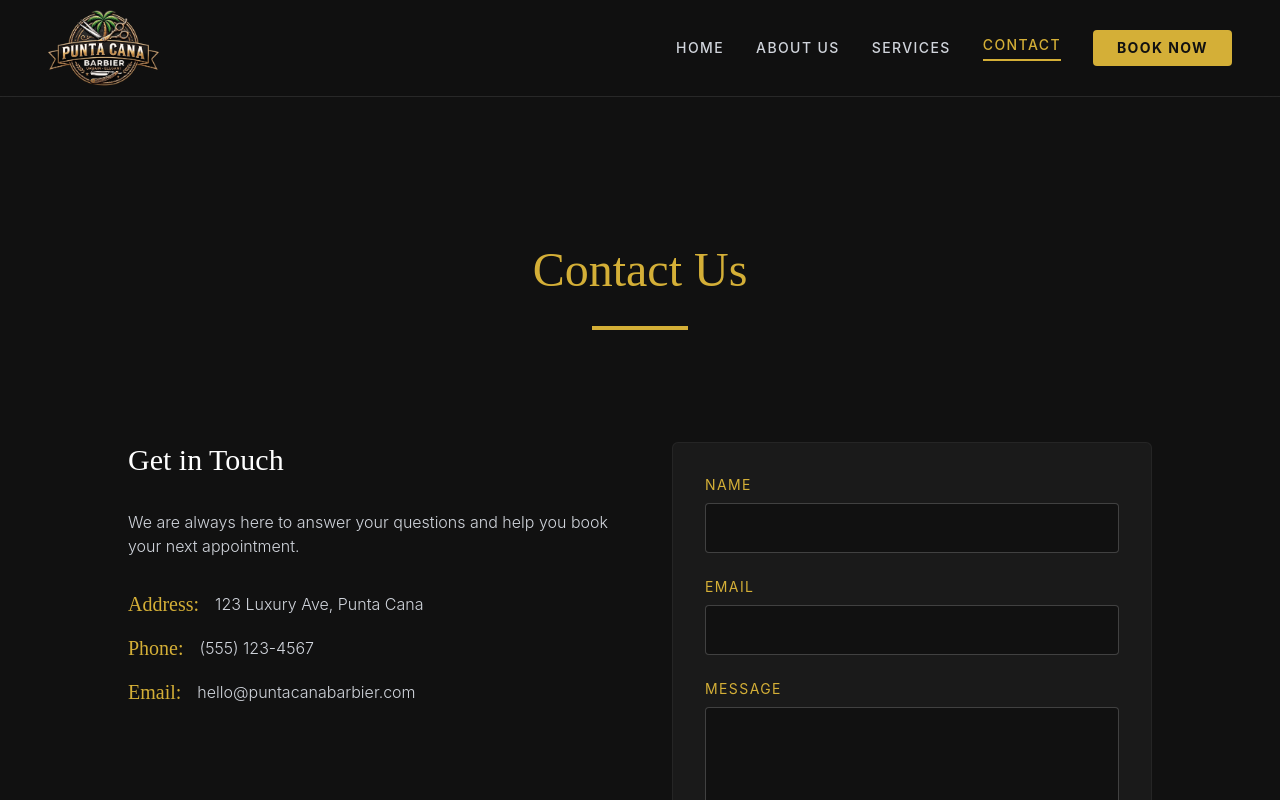
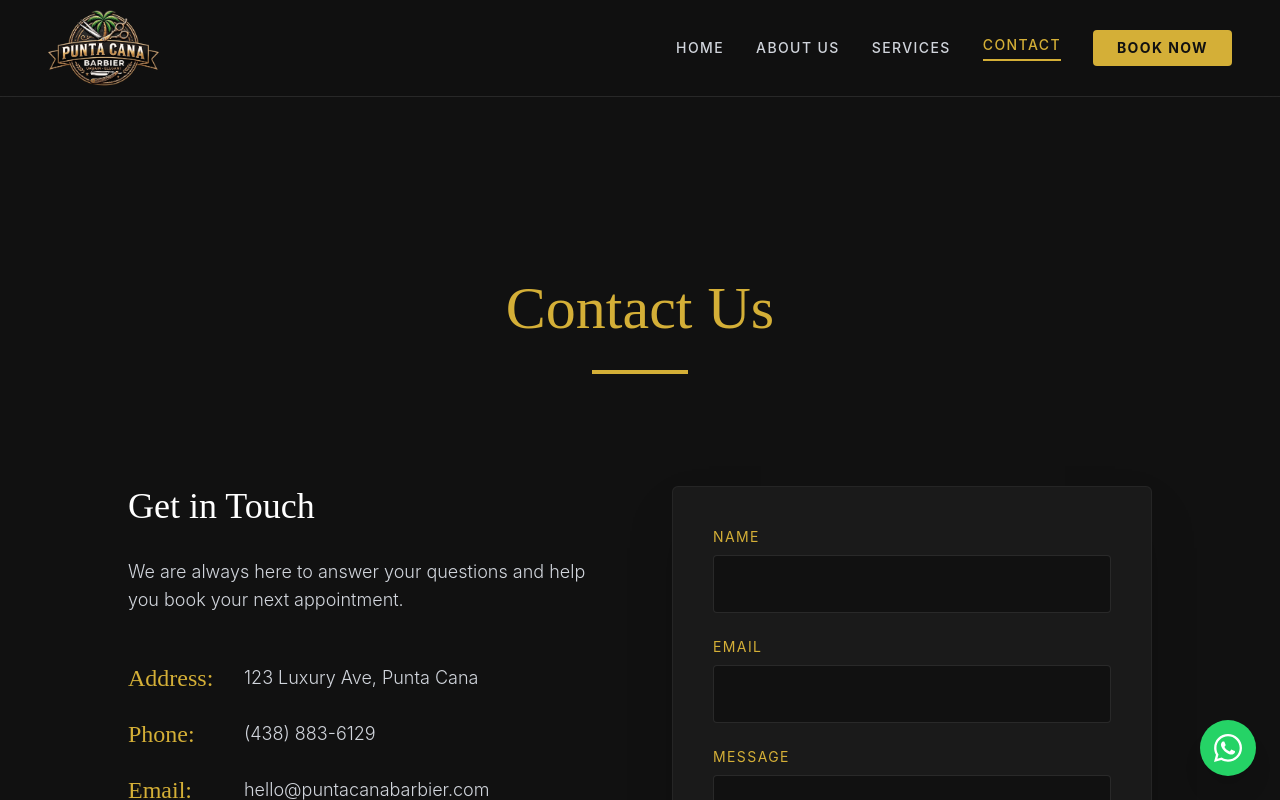
Before and after one commit to cozunap/puntacanabarbier, a React (Vite) app: page /contact in a window 1280 px wide. Shown: the top 800 px of the page. Built offline with nearby package versions, Linux system fonts and the light colour scheme.

Commit message:
Add floating actions (WhatsApp/Scroll Top) and Framer Motion animations across all pages

```diff
--- a/package.json
+++ b/package.json
@@ -10,12 +10,14 @@
     "preview": "vite preview"
   },
   "dependencies": {
+    "framer-motion": "^13.0.0",
     "i18next": "^26.3.6",
     "i18next-browser-languagedetector": "^8.2.1",
     "lucide-react": "^1.31.0",
     "react": "^19.2.8",
     "react-dom": "^19.2.8",
     "react-i18next": "^17.0.11",
+    "react-icons": "^5.7.0",
     "react-router-dom": "^7.18.2"
   },
   "devDependencies": {
--- a/src/App.jsx
+++ b/src/App.jsx
@@ -5,6 +5,7 @@ import About from './pages/About';
 import Services from './pages/Services';
 import Contact from './pages/Contact';
 import { BookingProvider } from './BookingContext';
+import FloatingActions from './components/FloatingActions';
 
 function App() {
   return (
@@ -17,6 +18,7 @@ function App() {
             <Route path="/services" element={<Services />} />
             <Route path="/contact" element={<Contact />} />
           </Routes>
+          <FloatingActions />
         </Layout>
       </BookingProvider>
     </Router>
--- /dev/null
+++ b/src/components/FloatingActions.jsx
@@ -0,0 +1,62 @@
+import React, { useState, useEffect } from 'react';
+import { FaWhatsapp, FaArrowUp } from 'react-icons/fa';
+import { motion, AnimatePresence } from 'framer-motion';
+
+const FloatingActions = () => {
+  const [showScrollTop, setShowScrollTop] = useState(false);
+
+  useEffect(() => {
+    const handleScroll = () => {
+      if (window.scrollY > 300) {
+        setShowScrollTop(true);
+      } else {
+        setShowScrollTop(false);
+      }
+    };
+    window.addEventListener('scroll', handleScroll);
+    return () => window.removeEventListener('scroll', handleScroll);
+  }, []);
+
+  const scrollToTop = () => {
+    window.scrollTo({ top: 0, behavior: 'smooth' });
+  };
+
+  const whatsappLink = "https://wa.me/14388836129";
+
+  return (
+    <div className="fixed bottom-6 right-6 flex flex-col gap-4 z-50">
+      <AnimatePresence>
+        {showScrollTop && (
+          <motion.button
+            initial={{ opacity: 0, scale: 0.5 }}
+            animate={{ opacity: 1, scale: 1 }}
+            exit={{ opacity: 0, scale: 0.5 }}
+            transition={{ duration: 0.3 }}
+            onClick={scrollToTop}
+            className="w-12 h-12 bg-pc-gold text-pc-navy rounded-full flex items-center justify-center shadow-xl hover:bg-yellow-500 transition-colors"
+            aria-label="Scroll to top"
+          >
+            <FaArrowUp size={20} />
+          </motion.button>
+        )}
+      </AnimatePresence>
+
+      <motion.a
+        href={whatsappLink}
+        target="_blank"
+        rel="noopener noreferrer"
+        initial={{ scale: 0 }}
+        animate={{ scale: 1 }}
+        transition={{ type: "spring", stiffness: 260, damping: 20 }}
+        whileHover={{ scale: 1.1 }}
+        whileTap={{ scale: 0.9 }}
+        className="w-14 h-14 bg-[#25D366] text-white rounded-full flex items-center justify-center shadow-xl hover:bg-[#128C7E] transition-colors"
+        aria-label="Chat on WhatsApp"
+      >
+        <FaWhatsapp size={32} />
+      </motion.a>
+    </div>
+  );
+};
+
+export default FloatingActions;
--- a/src/pages/About.jsx
+++ b/src/pages/About.jsx
@@ -1,16 +1,28 @@
+import { motion } from 'framer-motion';
+
 export default function About() {
+  const fadeUp = {
+    hidden: { opacity: 0, y: 30 },
+    show: { opacity: 1, y: 0, transition: { duration: 0.6, ease: "easeOut" } }
+  };
+
   return (
-    <div className="flex flex-col w-full min-h-[60vh] py-section px-6 md:px-12 max-w-7xl mx-auto">
-      <div className="max-w-3xl mx-auto text-center mt-12">
-        <h1 className="font-serif text-5xl text-gold mb-8">Our Philosophy</h1>
+    <div className="flex flex-col w-full min-h-[60vh] py-section px-6 md:px-12 max-w-7xl mx-auto overflow-hidden">
+      <motion.div
+        initial="hidden"
+        animate="show"
+        variants={fadeUp}
+        className="max-w-3xl mx-auto text-center mt-12 md:mt-20"
+      >
+        <h1 className="font-serif text-5xl md:text-6xl text-gold mb-8">Our Philosophy</h1>
         <div className="w-24 h-1 bg-gold mx-auto mb-12"></div>
-        <p className="font-sans text-lg text-gray-300 max-w-2xl mx-auto font-light leading-relaxed mb-8">
+        <p className="font-sans text-lg md:text-xl text-gray-300 max-w-2xl mx-auto font-light leading-relaxed mb-8">
           Welcome to Punta Cana Barbier, where grooming is elevated to an art form. We combine traditional barbering techniques with modern sensibilities to deliver a truly premium experience.
         </p>
-        <p className="font-sans text-lg text-gray-300 font-light leading-relaxed">
+        <p className="font-sans text-lg md:text-xl text-gray-300 font-light leading-relaxed">
           Our sanctuary is designed for the modern gentleman who appreciates the finer things in life. Step into our world and discover the true meaning of urbain élégant.
         </p>
-      </div>
+      </motion.div>
     </div>
   );
 }
--- a/src/pages/Contact.jsx
+++ b/src/pages/Contact.jsx
@@ -1,50 +1,82 @@
+import { motion } from 'framer-motion';
+
 export default function Contact() {
+  const fadeUp = {
+    hidden: { opacity: 0, y: 30 },
+    show: { opacity: 1, y: 0, transition: { duration: 0.6, ease: "easeOut" } }
+  };
+
+  const fadeRight = {
+    hidden: { opacity: 0, x: -30 },
+    show: { opacity: 1, x: 0, transition: { duration: 0.6, ease: "easeOut" } }
+  };
+
+  const fadeLeft = {
+    hidden: { opacity: 0, x: 30 },
+    show: { opacity: 1, x: 0, transition: { duration: 0.6, ease: "easeOut", delay: 0.2 } }
+  };
+
   return (
-    <div className="flex flex-col w-full min-h-[60vh] py-section px-6 md:px-12 max-w-7xl mx-auto">
-      <div className="text-center mb-16 mt-12">
-        <h1 className="font-serif text-5xl text-gold mb-8">Contact Us</h1>
+    <div className="flex flex-col w-full min-h-[60vh] py-section px-6 md:px-12 max-w-7xl mx-auto overflow-hidden">
+      <motion.div
+        initial="hidden"
+        animate="show"
+        variants={fadeUp}
+        className="text-center mb-16 mt-12 md:mt-20"
+      >
+        <h1 className="font-serif text-5xl md:text-6xl text-gold mb-8">Contact Us</h1>
         <div className="w-24 h-1 bg-gold mx-auto mb-12"></div>
-      </div>
+      </motion.div>
 
-      <div className="grid grid-cols-1 md:grid-cols-2 gap-16 max-w-5xl mx-auto w-full">
-        <div className="flex flex-col gap-8">
-          <h2 className="font-serif text-3xl text-white">Get in Touch</h2>
-          <p className="text-gray-300 font-light">
+      <div className="grid grid-cols-1 lg:grid-cols-2 gap-16 max-w-5xl mx-auto w-full">
+        <motion.div
+          initial="hidden"
+          animate="show"
+          variants={fadeRight}
+          className="flex flex-col gap-8"
+        >
+          <h2 className="font-serif text-3xl md:text-4xl text-white">Get in Touch</h2>
+          <p className="text-gray-300 font-light text-lg">
             We are always here to answer your questions and help you book your next appointment.
           </p>
-          <div className="flex flex-col gap-4">
+          <div className="flex flex-col gap-6 mt-4">
             <div className="flex items-center gap-4 text-gray-300">
-              <span className="font-serif text-gold text-xl">Address:</span>
-              <span className="font-light">123 Luxury Ave, Punta Cana</span>
+              <span className="font-serif text-gold text-2xl min-w-[100px]">Address:</span>
+              <span className="font-light text-lg">123 Luxury Ave, Punta Cana</span>
             </div>
             <div className="flex items-center gap-4 text-gray-300">
-              <span className="font-serif text-gold text-xl">Phone:</span>
-              <span className="font-light">(555) 123-4567</span>
+              <span className="font-serif text-gold text-2xl min-w-[100px]">Phone:</span>
+              <span className="font-light text-lg">(438) 883-6129</span>
             </div>
             <div className="flex items-center gap-4 text-gray-300">
-              <span className="font-serif text-gold text-xl">Email:</span>
-              <span className="font-light">hello@puntacanabarbier.com</span>
+              <span className="font-serif text-gold text-2xl min-w-[100px]">Email:</span>
+              <span className="font-light text-lg break-all">hello@puntacanabarbier.com</span>
             </div>
           </div>
-        </div>
+        </motion.div>
 
-        <form className="bg-navy-light p-8 rounded-md border border-white/5 flex flex-col gap-6">
+        <motion.form
+          initial="hidden"
+          animate="show"
+          variants={fadeLeft}
+          className="bg-navy-light p-8 md:p-10 rounded-md border border-white/5 flex flex-col gap-6 shadow-2xl"
+        >
           <div className="flex flex-col gap-2">
             <label className="text-gold font-sans text-sm uppercase tracking-widest">Name</label>
-            <input type="text" className="bg-navy border border-white/20 p-3 text-white focus:outline-none focus:border-gold rounded-sm transition-colors" />
+            <input type="text" className="bg-navy border border-white/10 p-4 text-white focus:outline-none focus:border-gold focus:bg-navy-dark rounded-sm transition-all" />
           </div>
           <div className="flex flex-col gap-2">
             <label className="text-gold font-sans text-sm uppercase tracking-widest">Email</label>
-            <input type="email" className="bg-navy border border-white/20 p-3 text-white focus:outline-none focus:border-gold rounded-sm transition-colors" />
+            <input type="email" className="bg-navy border border-white/10 p-4 text-white focus:outline-none focus:border-gold focus:bg-navy-dark rounded-sm transition-all" />
           </div>
           <div className="flex flex-col gap-2">
             <label className="text-gold font-sans text-sm uppercase tracking-widest">Message</label>
-            <textarea rows="4" className="bg-navy border border-white/20 p-3 text-white focus:outline-none focus:border-gold rounded-sm transition-colors"></textarea>
+            <textarea rows="5" className="bg-navy border border-white/10 p-4 text-white focus:outline-none focus:border-gold focus:bg-navy-dark rounded-sm transition-all resize-none"></textarea>
           </div>
-          <button type="button" className="bg-gold text-navy font-bold uppercase tracking-widest py-4 mt-2 hover:bg-gold-light premium-hover rounded-sm text-sm">
+          <button type="button" className="bg-gold text-navy font-bold uppercase tracking-widest py-4 mt-2 hover:bg-gold-light premium-hover rounded-sm text-sm transition-colors">
             Send Message
           </button>
-        </form>
+        </motion.form>
       </div>
     </div>
   );
--- a/src/pages/Home.jsx
+++ b/src/pages/Home.jsx
@@ -2,6 +2,7 @@ import { useState } from 'react';
 import { ArrowRight, Scissors, Sparkles, Smile } from 'lucide-react';
 import { useBooking } from '../BookingContext';
 import { useTranslation } from 'react-i18next';
+import { motion } from 'framer-motion';
 
 export default function Home() {
   const { openBooking } = useBooking();
@@ -21,64 +22,108 @@ export default function Home() {
 
   const displayedCuts = showAllCuts ? signatureCuts : signatureCuts.slice(0, 4);
 
+  const staggerContainer = {
+    hidden: { opacity: 0 },
+    show: {
+      opacity: 1,
+      transition: {
+        staggerChildren: 0.15
+      }
+    }
+  };
+
+  const fadeUp = {
+    hidden: { opacity: 0, y: 30 },
+    show: { opacity: 1, y: 0, transition: { duration: 0.6, ease: "easeOut" } }
+  };
+
   return (
-    <div className="flex flex-col w-full">
+    <div className="flex flex-col w-full overflow-hidden">
       {/* Hero Section */}
       <section className="relative min-h-[85vh] flex items-center justify-center px-6 text-center pt-20">
-        <div className="absolute inset-0 z-0">
+        <motion.div
+          initial={{ scale: 1.1, opacity: 0 }}
+          animate={{ scale: 1, opacity: 1 }}
+          transition={{ duration: 1.5, ease: "easeOut" }}
+          className="absolute inset-0 z-0"
+        >
           <div
             className="bg-cover bg-center w-full h-full opacity-40"
             style={{ backgroundImage: "url('https://lh3.googleusercontent.com/aida-public/AB6AXuAraE8hzFdMmex4llxa4U8IK-dZziMdjUiHuhIhUWtDZBNWN5O0MubJkH_xDjhCj_5nQwDWxJQpgWR136-KJthR4NxzoQpdFQyHH0e0dn22RelQoP_ndYURsRsN1O_sccXJDJx7y81-xpk1CXXBAXZhrIHYMSBwhRzPUSfmnVx5V9L4W003M8efwdhkAvMB_yvKXQOl1fOc10gbpuw9Wi5m_4gyHHO4_ZA8CEJOISWWa0x-BlSX6PUm')" }}
           ></div>
           <div className="absolute inset-0 bg-gradient-to-b from-navy/50 via-navy/80 to-navy"></div>
-        </div>
+        </motion.div>
 
-        <div className="relative z-10 max-w-3xl flex flex-col items-center gap-8">
-          <h1 className="font-serif text-5xl md:text-7xl text-white drop-shadow-lg leading-tight">
+        <motion.div
+          variants={staggerContainer}
+          initial="hidden"
+          animate="show"
+          className="relative z-10 max-w-3xl flex flex-col items-center gap-8"
+        >
+          <motion.h1 variants={fadeUp} className="font-serif text-5xl md:text-7xl text-white drop-shadow-lg leading-tight">
             {t('home.hero_title')}
-          </h1>
-          <p className="font-sans text-lg md:text-xl text-gray-300 max-w-xl mx-auto font-light">
+          </motion.h1>
+          <motion.p variants={fadeUp} className="font-sans text-lg md:text-xl text-gray-300 max-w-xl mx-auto font-light">
             {t('home.hero_subtitle')}
-          </p>
-          <button
+          </motion.p>
+          <motion.button
+            variants={fadeUp}
             onClick={openBooking}
             className="bg-gold text-navy font-bold uppercase tracking-widest py-4 px-8 mt-4 hover:bg-gold-light premium-hover flex items-center gap-3 group rounded-sm text-sm"
           >
             {t('home.book_btn')}
             <ArrowRight size={20} className="group-hover:translate-x-1 transition-transform" />
-          </button>
-        </div>
+          </motion.button>
+        </motion.div>
       </section>
 
       {/* Our Craft Section */}
       <section className="py-section px-6 md:px-12 max-w-7xl mx-auto w-full">
-        <div className="text-center mb-16">
+        <motion.div
+          initial="hidden"
+          whileInView="show"
+          viewport={{ once: true, margin: "-100px" }}
+          variants={fadeUp}
+          className="text-center mb-16"
+        >
           <h2 className="font-serif text-4xl text-gold mb-4">{t('home.craft_title')}</h2>
           <div className="w-24 h-1 bg-gold mx-auto mb-8"></div>
           <p className="font-sans text-lg text-gray-300 max-w-2xl mx-auto font-light">
             {t('home.craft_subtitle')}
           </p>
-        </div>
+        </motion.div>
 
-        <div className="grid grid-cols-1 md:grid-cols-3 gap-8">
+        <motion.div
+          initial="hidden"
+          whileInView="show"
+          viewport={{ once: true, margin: "-100px" }}
+          variants={staggerContainer}
+          className="grid grid-cols-1 md:grid-cols-3 gap-8"
+        >
           {[
             { icon: Scissors, title: t('home.feat1_title'), desc: t('home.feat1_desc') },
             { icon: Smile, title: t('home.feat2_title'), desc: t('home.feat2_desc') },
             { icon: Sparkles, title: t('home.feat3_title'), desc: t('home.feat3_desc') }
           ].map((feature, idx) => (
-            <div key={idx} className="bg-navy-light p-10 rounded-md border border-white/5 flex flex-col items-center text-center premium-hover">
+            <motion.div variants={fadeUp} key={idx} className="bg-navy-light p-10 rounded-md border border-white/5 flex flex-col items-center text-center premium-hover">
               <feature.icon className="text-gold mb-6" size={48} strokeWidth={1.5} />
               <h3 className="font-serif text-2xl text-white mb-4">{feature.title}</h3>
               <p className="font-sans text-gray-400 font-light leading-relaxed">{feature.desc}</p>
-            </div>
+            </motion.div>
           ))}
-        </div>
+        </motion.div>
       </section>
 
       {/* Signature Cuts Gallery */}
       <section className="py-section px-6 md:px-12 bg-navy-dark border-t border-white/5">
         <div className="max-w-7xl mx-auto">
-          <div className="flex justify-between items-end mb-12">
+          <motion.div
+            initial="hidden"
+            whileInView="show"
+            viewport={{ once: true }}
+            variants={fadeUp}
+            className="flex justify-between items-end mb-12"
+          >
             <div>
               <h2 className="font-serif text-4xl text-gold mb-4">{t('home.sig_cuts')}</h2>
               <p className="font-sans text-lg text-gray-300 font-light">{t('home.sig_subtitle')}</p>
@@ -89,11 +134,17 @@ export default function Home() {
             >
               {showAllCuts ? t('home.view_less') : t('home.view_all')} <ArrowRight size={18} className={`transition-transform ${showAllCuts ? '-rotate-90' : ''}`} />
             </button>
-          </div>
+          </motion.div>
 
-          <div className="grid grid-cols-1 sm:grid-cols-2 lg:grid-cols-4 gap-6">
+          <motion.div
+            initial="hidden"
+            whileInView="show"
+            viewport={{ once: true }}
+            variants={staggerContainer}
+            className="grid grid-cols-1 sm:grid-cols-2 lg:grid-cols-4 gap-6"
+          >
             {displayedCuts.map((cut, idx) => (
-              <div key={idx} className="group relative overflow-hidden rounded-md aspect-[3/4] premium-hover">
+              <motion.div variants={fadeUp} key={idx} className="group relative overflow-hidden rounded-md aspect-[3/4] premium-hover cursor-pointer">
                 <div
                   className="bg-cover bg-center w-full h-full group-hover:scale-110 transition-transform duration-700 ease-[cubic-bezier(0.4,0,0.2,1)]"
                   style={{ backgroundImage: `url('${cut.img}')` }}
@@ -101,9 +152,9 @@ export default function Home() {
                 <div className="absolute inset-0 bg-gradient-to-t from-black/90 via-black/20 to-transparent flex items-end p-6">
                   <h3 className="font-serif text-2xl text-gold">{cut.title}</h3>
                 </div>
-              </div>
+              </motion.div>
             ))}
-          </div>
+          </motion.div>
 
           <button
             onClick={() => setShowAllCuts(!showAllCuts)}
--- a/src/pages/Services.jsx
+++ b/src/pages/Services.jsx
@@ -1,15 +1,42 @@
+import { motion } from 'framer-motion';
+
 export default function Services() {
+  const staggerContainer = {
+    hidden: { opacity: 0 },
+    show: {
+      opacity: 1,
+      transition: {
+        staggerChildren: 0.1
+      }
+    }
+  };
+
+  const fadeUp = {
+    hidden: { opacity: 0, y: 30 },
+    show: { opacity: 1, y: 0, transition: { duration: 0.5, ease: "easeOut" } }
+  };
+
   return (
-    <div className="flex flex-col w-full min-h-[60vh] py-section px-6 md:px-12 max-w-7xl mx-auto">
-      <div className="text-center mb-16 mt-12">
-        <h1 className="font-serif text-5xl text-gold mb-8">Our Services</h1>
+    <div className="flex flex-col w-full min-h-[60vh] py-section px-6 md:px-12 max-w-7xl mx-auto overflow-hidden">
+      <motion.div
+        initial="hidden"
+        animate="show"
+        variants={fadeUp}
+        className="text-center mb-16 mt-12 md:mt-20"
+      >
+        <h1 className="font-serif text-5xl md:text-6xl text-gold mb-8">Our Services</h1>
         <div className="w-24 h-1 bg-gold mx-auto mb-12"></div>
-        <p className="font-sans text-lg text-gray-300 max-w-2xl mx-auto font-light">
+        <p className="font-sans text-lg md:text-xl text-gray-300 max-w-2xl mx-auto font-light">
           A comprehensive suite of premium male grooming services designed to elevate your identity and provide ultimate relaxation.
         </p>
-      </div>
+      </motion.div>
 
-      <div className="grid grid-cols-1 md:grid-cols-2 gap-8 max-w-5xl mx-auto w-full">
+      <motion.div
+        initial="hidden"
+        animate="show"
+        variants={staggerContainer}
+        className="grid grid-cols-1 md:grid-cols-2 gap-8 max-w-5xl mx-auto w-full"
+      >
         {[
           { name: "Classic Haircut", price: "$40", desc: "Tailored haircut with scissors or clippers, finishing with a sharp neck shave." },
           { name: "Skin Fade / Zero Fade", price: "$45", desc: "Precision skin fade blending seamlessly into your preferred top style." },
@@ -20,16 +47,16 @@ export default function Services() {
           { name: "Kids Haircut", price: "$30", desc: "Premium grooming experience for the young gentlemen (under 12)." },
           { name: "Hair & Beard Coloring", price: "$65+", desc: "Professional grey blending or full color application for hair and beard." }
         ].map((service, idx) => (
-          <div key={idx} className="bg-navy-light p-8 rounded-md border border-white/5 flex flex-col gap-4 premium-hover group relative overflow-hidden">
+          <motion.div variants={fadeUp} key={idx} className="bg-navy-light p-8 rounded-md border border-white/5 flex flex-col gap-4 premium-hover group relative overflow-hidden cursor-default">
             <div className="absolute top-0 right-0 w-32 h-32 bg-green/5 rounded-bl-full -z-10 group-hover:scale-110 transition-transform"></div>
             <div className="flex justify-between items-center border-b border-white/10 pb-4 relative z-10">
-              <h3 className="font-serif text-2xl text-white">{service.name}</h3>
-              <span className="font-sans text-xl text-gold font-medium">{service.price}</span>
+              <h3 className="font-serif text-2xl md:text-3xl text-white">{service.name}</h3>
+              <span className="font-sans text-xl md:text-2xl text-gold font-medium">{service.price}</span>
             </div>
-            <p className="font-sans text-gray-400 font-light relative z-10">{service.desc}</p>
-          </div>
+            <p className="font-sans text-gray-400 font-light relative z-10 text-sm md:text-base">{service.desc}</p>
+          </motion.div>
         ))}
-      </div>
+      </motion.div>
     </div>
   );
 }
```
Also changed, not shown: 1 other file (tests, documents, lock files or other folders).
